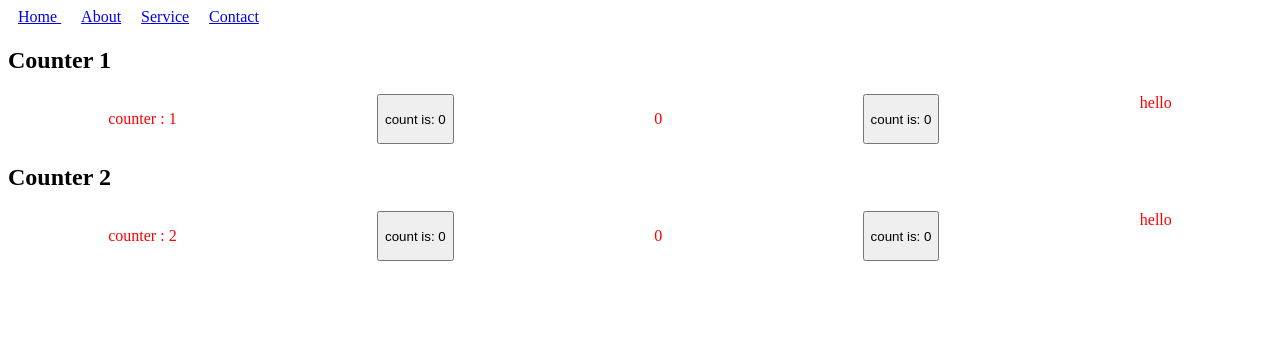
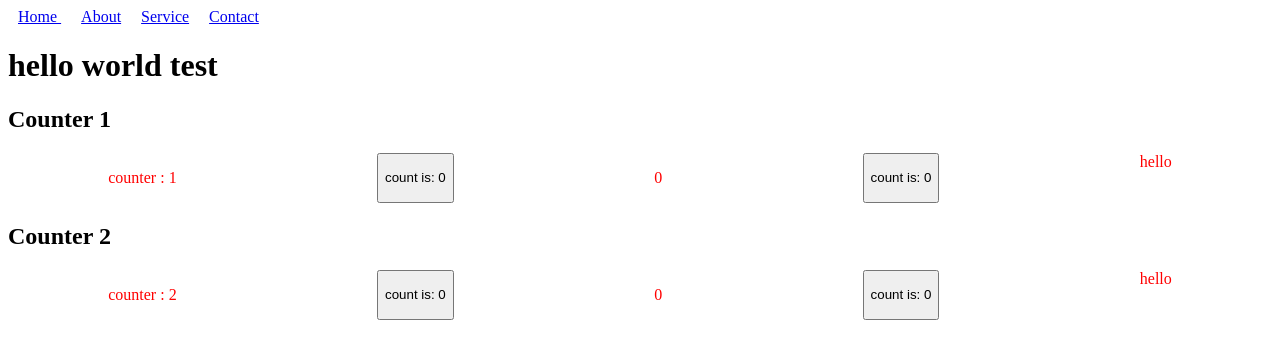
Before and after one commit to faysal0x1/Vue-Learn, a Vue app: page / in a window 1280 px wide. Shown: the top 358 px of the page. Built offline with nearby package versions, Linux system fonts and the light colour scheme.

Commit message:
Pinia with actions

```diff
--- a/package.json
+++ b/package.json
@@ -9,6 +9,7 @@
     "preview": "vite preview"
   },
   "dependencies": {
+    "pinia": "^2.2.2",
     "vue": "^3.4.29",
     "vue-router": "^4.4.5"
   },
--- a/src/App.vue
+++ b/src/App.vue
@@ -18,20 +18,9 @@
 
 <script setup>
 import { provide, ref } from 'vue'
-import Counter from './components/Counter.vue';
+// import Counter from './components/Counter.vue';
 
-provide("message", "hello")
 
-let count = ref(0)
-
-const increaseCount = (n) => {
-  count.value += n;
-}
-
-const decreaseCount = (n) => {
-  if (count.value <= 0) return
-  count.value -= n;
-}
 
 </script>
 <style scoped>
--- a/src/components/Counter.vue
+++ b/src/components/Counter.vue
@@ -9,7 +9,7 @@
 
             <p>{{ count }}</p>
 
-            <button @click="$emit('decreaseBy', 1)">
+            <button @click="counterStore.decreaseCount(1)">
                 count is: {{ count }}
             </button>
 
@@ -18,13 +18,13 @@
     </div>
 </template>
 <script setup>
+import { useCounterStore } from '@/store/counter';
 import { inject } from 'vue';
-
-
-
 const props = defineProps(['title', 'count']);
 
 const message = inject("message");
+
+const counterStore = useCounterStore();
 
 </script>
 
--- a/src/main.js
+++ b/src/main.js
@@ -1,7 +1,10 @@
 // import './assets/main.css'
+import { createPinia } from "pinia";
+import { createApp } from "vue";
 
-import { createApp } from 'vue'
-import App from './App.vue'
-import router from './router'
+import App from "./App.vue";
+import router from "./router";
 
-createApp(App).use(router).mount('#app')
+const pinia = createPinia();
+
+createApp(App).use(router).use(pinia).mount("#app");
--- /dev/null
+++ b/src/store/counter.js
@@ -0,0 +1,19 @@
+import { defineStore } from "pinia";
+
+export const useCounterStore = defineStore("counter", {
+  state: () => ({
+    count: 0,
+    title: "hello world test",
+  }),
+
+  actions: {
+    increaseCount(n) {
+      this.count += n;
+    },
+
+    decreaseCount(n) {
+      if (this.count <= 0) return;
+      this.count -= n;
+    },
+  },
+});
--- /dev/null
+++ b/src/store/service.js
@@ -0,0 +1,81 @@
+import { defineStore } from "pinia";
+
+export const useserviceStore = defineStore("service", {
+  /**
+   * The state of the service store. This contains an array of objects, each
+   * representing a service. The objects have an `id`, `name`, and `price`
+   * property.
+   *
+   * @typedef {Object} Service
+   * @property {number} id - The id of the service
+   * @property {string} name - The name of the service
+   * @property {number} price - The price of the service
+   *
+   * @type {Service[]}
+   */
+  state: () => ({
+    services: [
+      {
+        id: 1,
+        name: "Service 1",
+        price: 100,
+      },
+      {
+        id: 2,
+        name: "Service 2",
+        price: 200,
+      },
+      {
+        id: 3,
+        name: "Service 3",
+        price: 300,
+      },
+      {
+        id: 4,
+        name: "Service 4",
+        price: 400,
+      },
+      {
+        id: 5,
+        name: "Service 5",
+        price: 500,
+      },
+      {
+        id: 6,
+        name: "Service 6",
+        price: 600,
+      },
+      {
+        id: 7,
+        name: "Service 7",
+        price: 700,
+      },
+      {
+        id: 8,
+        name: "Service 8",
+        price: 800,
+      },
+      {
+        id: 9,
+        name: "Service 9",
+        price: 900,
+      },
+      {
+        id: 10,
+        name: "Service 10",
+        price: 1000,
+      },
+    ],
+  }),
+
+  actions: {
+    /**
+     * Adds a service to the list of services.
+     *
+     * @param {Service} service - The service to add
+     */
+    addService(service) {
+      this.services.push(service);
+    },
+  },
+});
--- a/src/views/About.vue
+++ b/src/views/About.vue
@@ -1,10 +1,17 @@
 <template>
     <div>
         About Page
+        {{ test }}
+
+        Title {{ title}}
     </div>
 </template>
 
 <script setup>
+import { useCounterStore } from '@/store/counter';
+let test = useCounterStore().count
+
+let title = useCounterStore().title
 
 </script>
 
--- a/src/views/Home.vue
+++ b/src/views/Home.vue
@@ -1,10 +1,10 @@
 <template>
 
 
-    <h1>{{ title }}</h1>
+    <h1>{{ counterStore.title }}</h1>
 
-    <Counter v-for="i in 2" :key="i" :title="`Counter ${i}`" :count="count" @increaseBy="increaseCount"
-        @decrease-by="decreaseCount">
+    <Counter v-for="i in 2" :key="i" :title="`Counter ${i}`" :count="counterStore.count" @increaseBy="counterStore.increaseCount"
+        @decrease-by="counterStore.decreaseCount">
         <div>
             <p> counter : {{ i }}</p>
         </div>
@@ -17,18 +17,12 @@
 <script setup>
 import { provide, ref } from 'vue'
 import Counter from '../components/Counter.vue';
+import { useCounterStore } from '../store/counter';
 provide("message", "hello")
 
-let count = ref(0)
+const counterStore = useCounterStore();
 
-const increaseCount = (n) => {
-    count.value += n;
-}
 
-const decreaseCount = (n) => {
-    if (count.value <= 0) return
-    count.value -= n;
-}
 
 </script>
 <style scoped>
--- a/src/views/Service.vue
+++ b/src/views/Service.vue
@@ -5,7 +5,7 @@
         </h1>
 
         <ul>
-            <li v-for="service in services" :key="service.id">
+            <li v-for="service in serviceStore.services" :key="service.id">
                 <router-link :to="{ name: 'singleService', params: { id: service.id } }">
                     {{ service.name }} - {{ service.price }}
                 </router-link>
@@ -18,6 +18,7 @@
 </template>
 
 <script setup>
+import { useserviceStore } from '@/store/service';
 import { ref } from 'vue';
 import { useRouter } from 'vue-router';
 const router = useRouter()
@@ -25,59 +26,8 @@ const goHome = () => {
     router.push({ name: 'home' })
 }
 
+const serviceStore = useserviceStore();
 
-let services = ref([
-    {
-        id: 1,
-        name: 'Service 1',
-        price: 100
-    },
-    {
-        id: 2,
-        name: 'Service 2',
-        price: 200
-    },
-    {
-        id: 3,
-        name: 'Service 3',
-        price: 300
-    },
-    {
-        id: 4,
-        name: 'Service 4',
-        price: 400
-    },
-    {
-        id: 5,
-        name: 'Service 5',
-        price: 500
-    },
-    {
-        id: 6,
-        name: 'Service 6',
-        price: 600
-    },
-    {
-        id: 7,
-        name: 'Service 7',
-        price: 700
-    },
-    {
-        id: 8,
-        name: 'Service 8',
-        price: 800
-    },
-    {
-        id: 9,
-        name: 'Service 9',
-        price: 900
-    },
-    {
-        id: 10,
-        name: 'Service 10',
-        price: 1000
-    }
-])
 
 </script>
 
```
Also changed, not shown: 1 other file (tests, documents, lock files or other folders).
